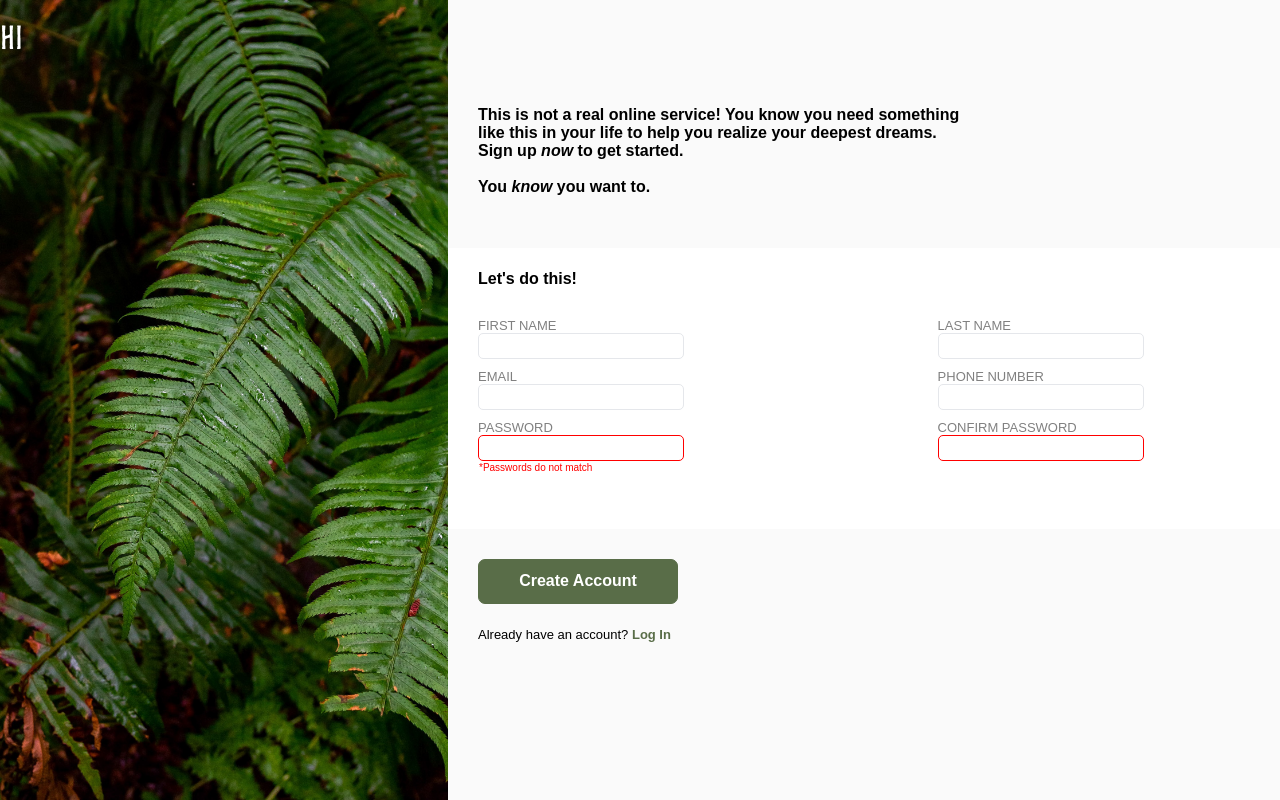
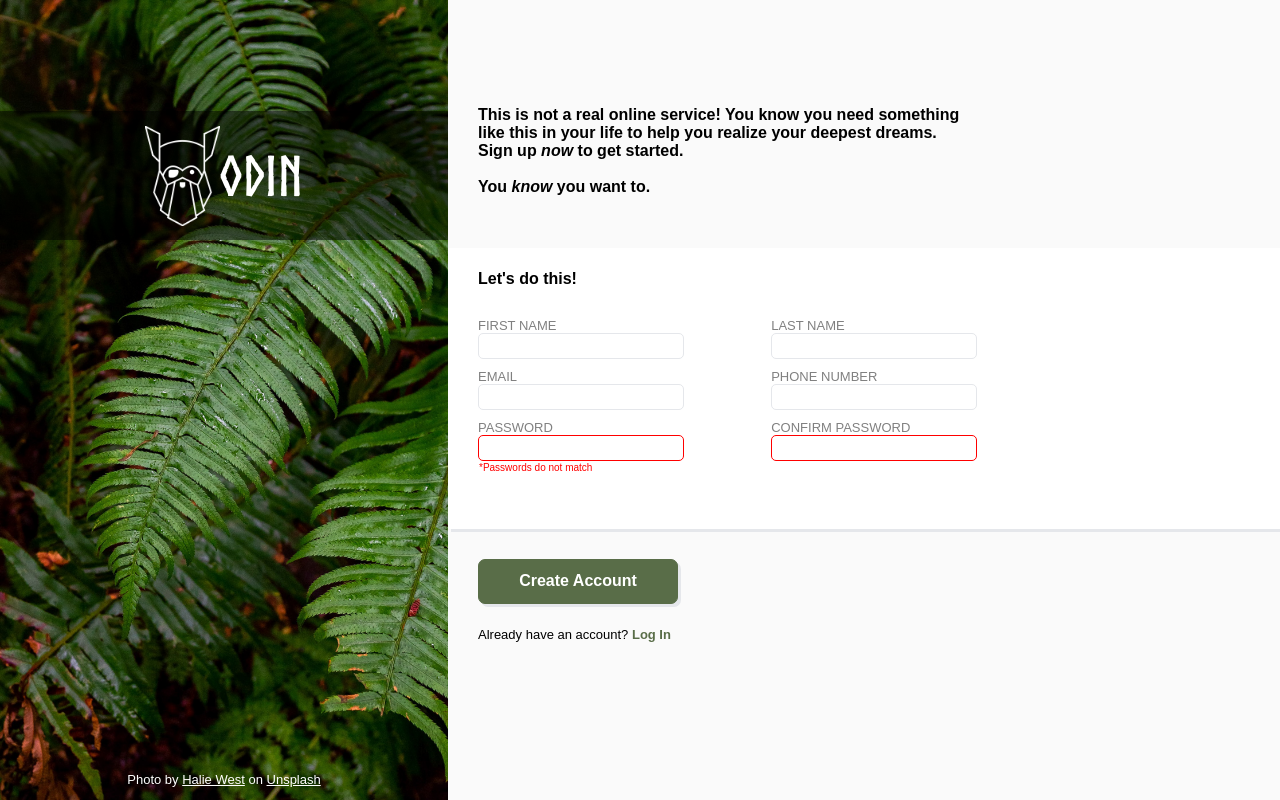
Before and after one commit to i2305/sign-up-form, a plain HTML site: page index.html in a window 1280 px wide. Drawn offline with Linux system fonts and the light colour scheme.

Commit message:
add and style logo image

```diff
--- a/index.html
+++ b/index.html
@@ -10,7 +10,15 @@
 <body>
     <div class="main">
         <div class="left">
-            <h1>Hi</h1>
+            <div class="forImage">
+                <div class="forLogo">
+                    <img src="./img/odin-lined.png" alt="Odin logo" height="100px">
+                    <h1>ODIN</h1>
+                </div>
+            </div>
+            <div class="forFooter">
+                <p class="p-footer">Photo by <a class="a-footer" href="https://unsplash.com/photos/25xggax4bSA">Halie West</a> on <a class="a-footer" href="https://unsplash.com/">Unsplash</a></p>
+            </div>
         </div>
         <div class="right">
             <div class="first">
@@ -62,7 +70,7 @@
                 </div>
             </form>
             <div class="hyperlink">
-                <p>Already have an account? <a href="">Log In</a></p>
+                <p>Already have an account? <a class="login" href="">Log In</a></p>
             </div>
         </div>
     </div>
--- a/styles.css
+++ b/styles.css
@@ -22,7 +22,9 @@ body{
     background-repeat: no-repeat;
     background-size: cover;
     color:white;
-    font-family: Norse-Bold, sans-serif;
+    font-family: Arial, Helvetica, sans-serif;
+    display: flex;
+    flex-direction: column;
 }
 
 .right{
@@ -49,13 +51,14 @@ h4{
     background-color: #ffff;
     height:35vh;
     padding-top: 1px;
+    box-shadow: 3px 3px #E5E7EB;
 }
 
 .form-main-div{
     display:flex;
     flex-direction: row;
     margin:30px;
-    width:80%;
+    width:60%;
     justify-content: space-between;
 }
 
@@ -109,6 +112,7 @@ button{
     color:white;
     background-color: #596D48;
     border: 1px solid #596D48;
+    box-shadow: 3px 3px #E5E7EB;
 }
 
 .hyperlink{
@@ -121,8 +125,44 @@ button{
     font-size: 13px;
 }
 
-a{
+.login{
     text-decoration: none;
     color:#596D48;
     font-weight: bold;
 }
+
+.a-footer{
+    color:white;
+}
+
+.p-footer{
+    font-size: 13px;
+}
+
+.forImage{
+    height:30vh;
+    display: flex;
+    align-items: flex-end;
+}
+
+.forFooter{
+    height:70vh;
+    display: flex;
+    justify-content: center;
+    align-items: flex-end;
+    width:100%;
+}
+
+.forLogo{
+    display: flex;
+    flex-direction: row;
+    justify-content: center;
+    align-items: center;
+    width:100%;
+    background-color: rgb(0, 0, 0, 0.5)
+}
+
+h1{
+    font-family: Norse-Bold, sans-serif;
+    font-size: 55px;
+}
```
